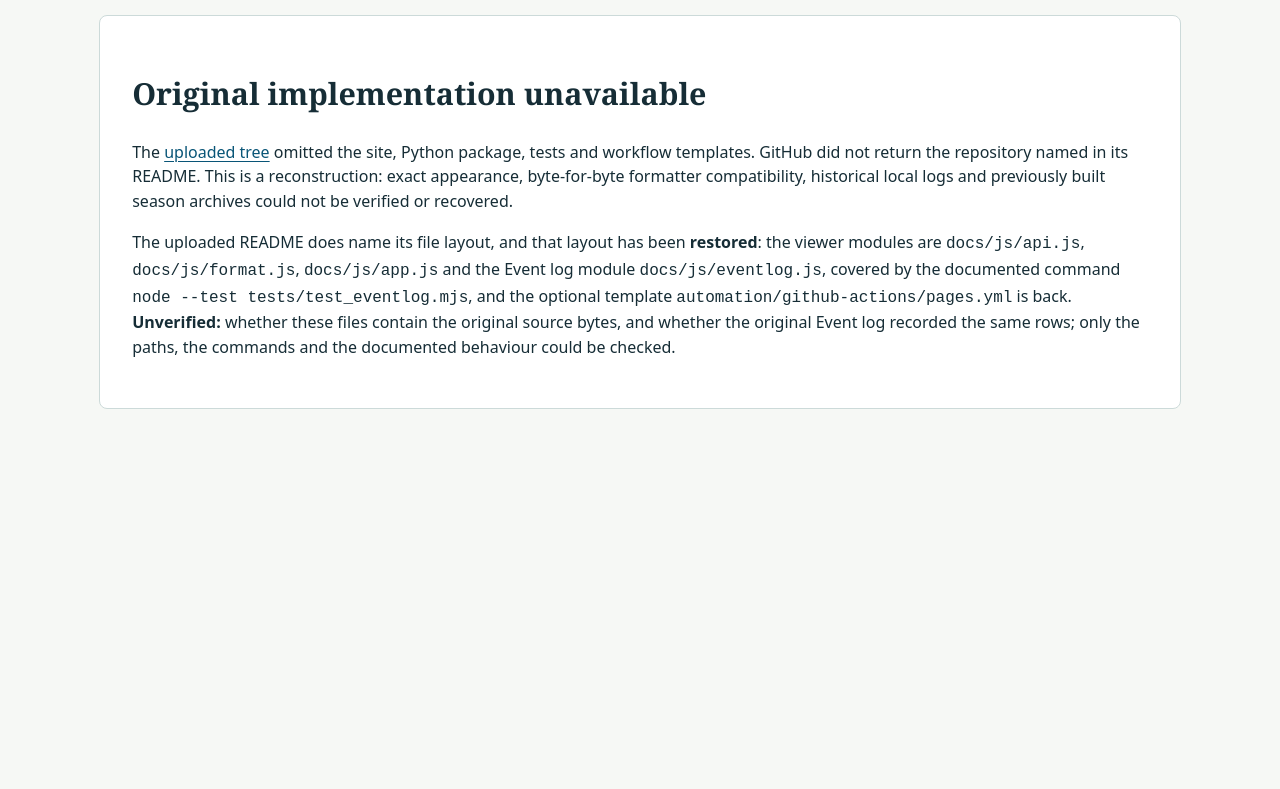
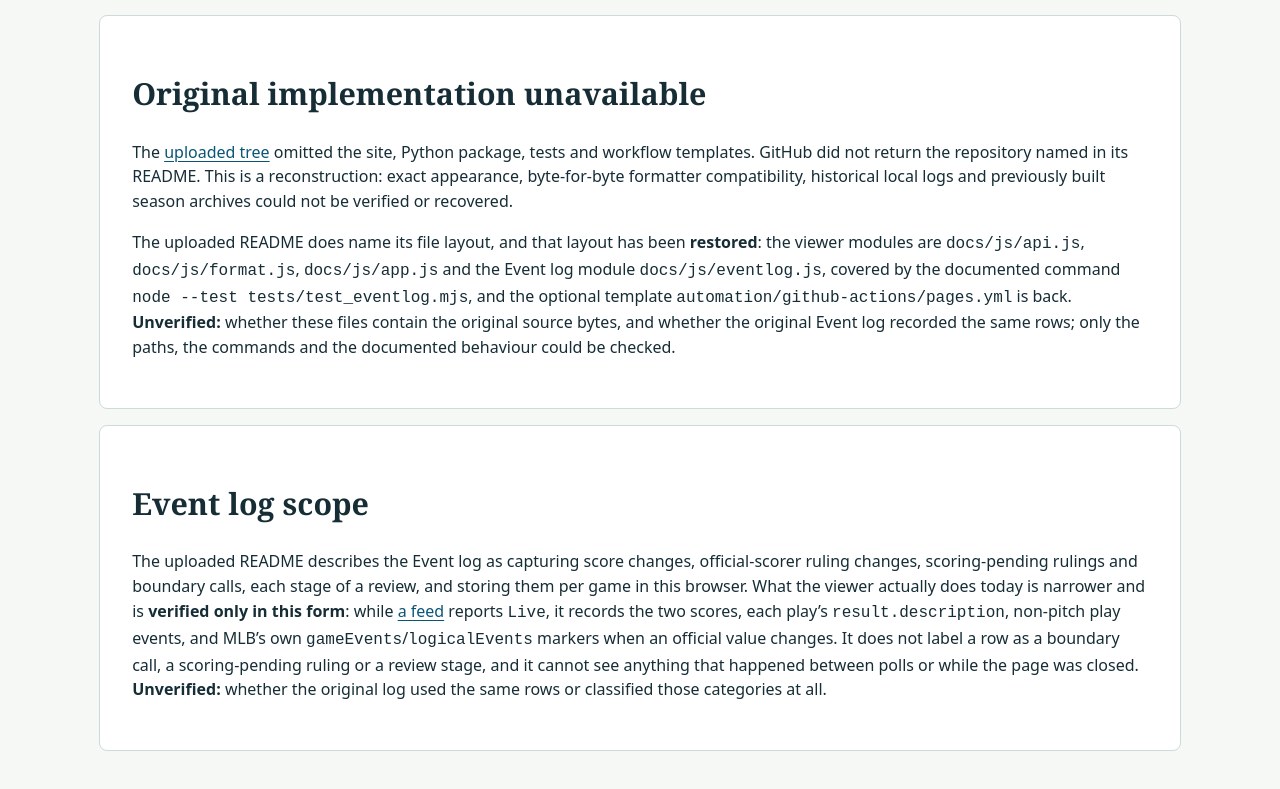
Before and after one commit to snapquast73-boop/PBPMN, a plain HTML site: page docs/review.html in a window 1280 px wide. Shown: the part 1134-1923 px from the top of the page. Before the commit the page ends 1623 px from the top, so only its background shows below. Drawn offline with Linux system fonts and the light colour scheme.

Commit message:
Record the restored layout in coordination; flag the Event log's narrower scope
Co-authored-by: arena-agent <297053741+arena-agent@users.noreply.github.com>

```diff
--- a/docs/review.html
+++ b/docs/review.html
@@ -101,5 +101,26 @@
         the paths, the commands and the documented behaviour could be checked.
       </p>
     </section>
+    <section>
+      <h2>Event log scope</h2>
+      <p>
+        The uploaded README describes the Event log as capturing score changes,
+        official-scorer ruling changes, scoring-pending rulings and boundary
+        calls, each stage of a review, and storing them per game in this
+        browser. What the viewer actually does today is narrower and is
+        <b>verified only in this form</b>: while
+        <a href="https://statsapi.mlb.com/api/v1.1/game/745675/feed/live"
+          >a feed</a
+        >
+        reports <code>Live</code>, it records the two scores, each play’s
+        <code>result.description</code>, non-pitch play events, and MLB’s own
+        <code>gameEvents</code>/<code>logicalEvents</code> markers when an
+        official value changes. It does not label a row as a boundary call, a
+        scoring-pending ruling or a review stage, and it cannot see anything
+        that happened between polls or while the page was closed.
+        <b>Unverified:</b> whether the original log used the same rows or
+        classified those categories at all.
+      </p>
+    </section>
   </main>
 </html>
```
Also changed, not shown: 2 other files.
